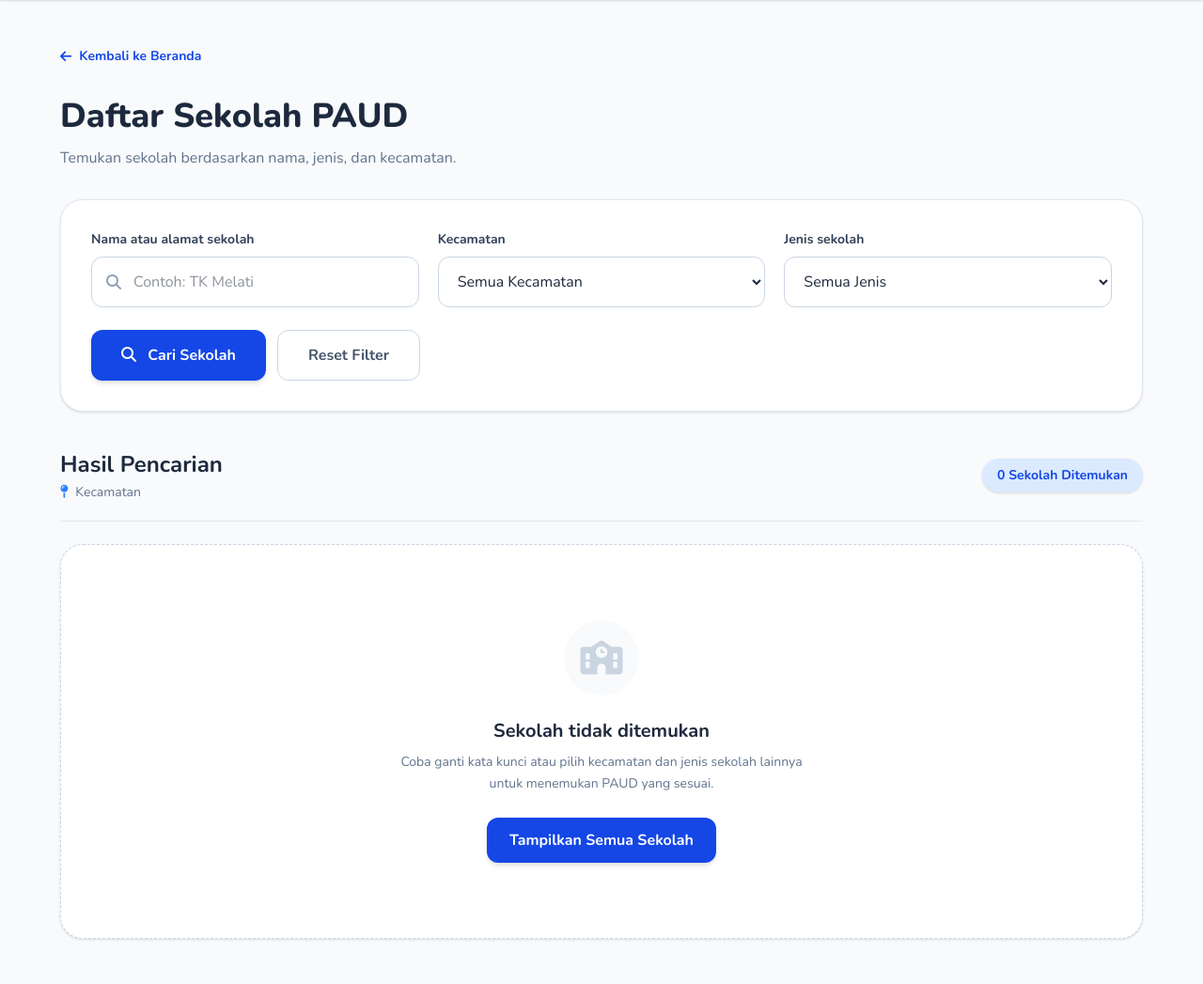
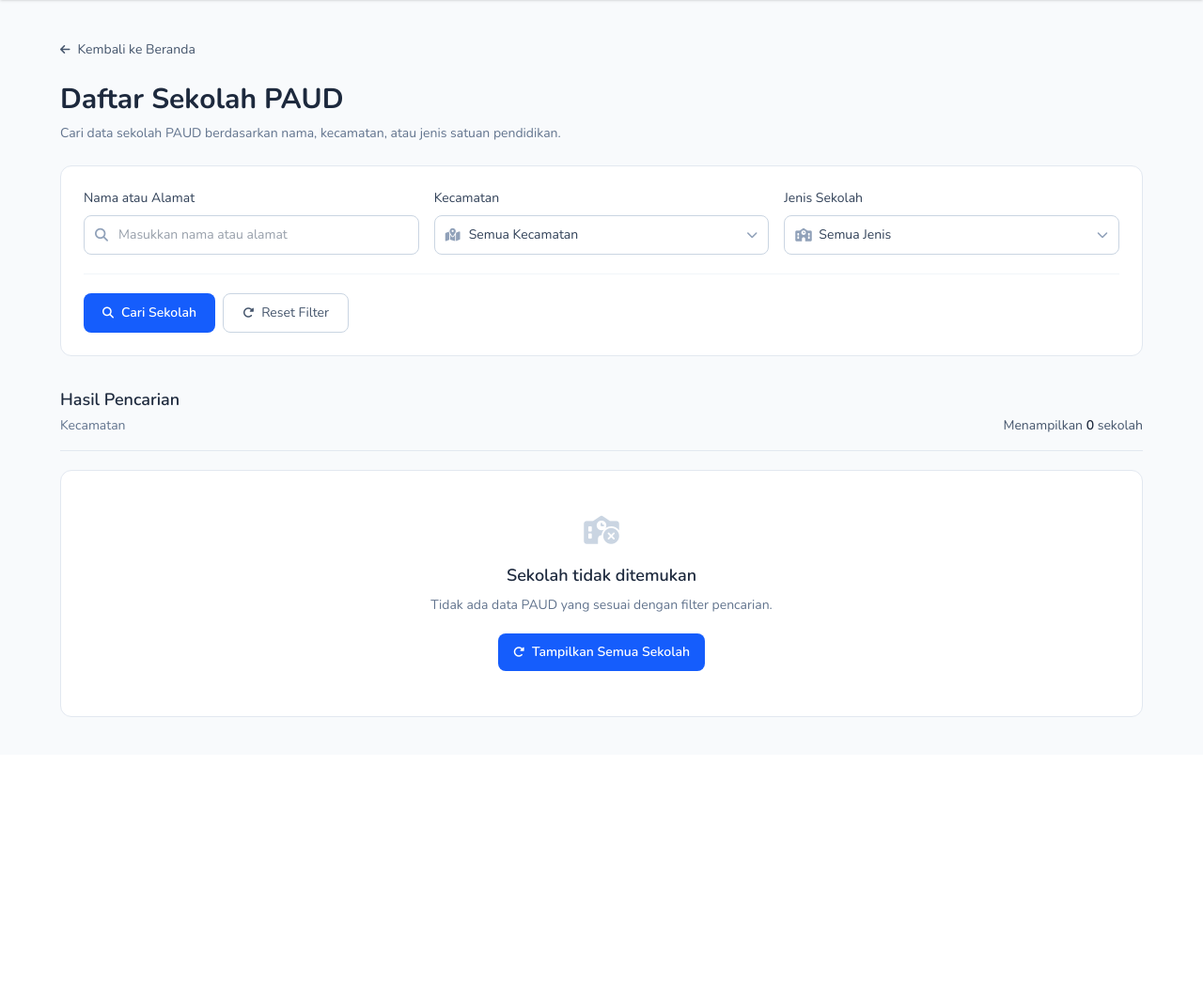
Before and after one commit to najwanabilla/peta-paud, a Laravel app: template resources/views/public/daftar.blade.php in a window 1280 px wide. Shown: the part 70-1117 px from the top of the page at 94% size. After the commit the page ends 833 px from the top, so only its background shows below. Run offline with Laravel 12, Linux system fonts and the light colour scheme; the template is opened without the code that fills it, so the values that code supplies are empty; style sheets or scripts are compiled from the project's sources; parts of the project's set-up code (start-up, migrations or seed data) failed here and were passed over; some libraries are stand-ins or nearby versions.

Commit message:
feat: perbaikan UI beranda, halaman daftar PAUD, fitur export excel, dan favicon baru

```diff
--- a/resources/views/public/daftar.blade.php
+++ b/resources/views/public/daftar.blade.php
@@ -2,51 +2,54 @@
 
 @section('judul', 'Daftar PAUD | Peta PAUD Balikpapan')
 
-@push('styles')
-<style>
-    .school-card {
-        transition: all 0.3s cubic-bezier(0.4, 0, 0.2, 1);
-        border: 1px solid #f1f5f9;
-        box-shadow: 0 4px 12px rgba(0,0,0,0.02);
-    }
-
-    .school-card:hover {
-        transform: translateY(-4px);
-        border-color: #bfdbfe;
-        box-shadow: 0 15px 30px -10px rgba(37, 99, 235, 0.12);
-    }
-</style>
-@endpush
-
 @section('isi')
-<div class="min-h-screen bg-slate-50 px-5 py-12">
+<div class="min-h-screen bg-slate-50 px-4 py-8 sm:px-6 lg:py-10">
     <div class="mx-auto max-w-6xl">
 
-        <a href="{{ route('beranda') }}" class="inline-flex items-center gap-2 text-sm font-bold text-blue-700 hover:text-blue-900 transition-colors">
-            <i class="fa-solid fa-arrow-left"></i> Kembali ke Beranda
+        {{-- Navigasi kembali --}}
+        <a href="{{ route('beranda') }}"
+           class="inline-flex items-center gap-2 text-sm font-medium text-slate-600 hover:text-blue-700">
+            <i class="fa-solid fa-arrow-left text-xs"></i>
+            Kembali ke Beranda
         </a>
 
-        <div class="mt-8 mb-8">
-            <h1 class="text-3xl font-extrabold text-slate-800 md:text-4xl">Daftar Sekolah PAUD</h1>
-            <p class="mt-3 text-base text-slate-500">Temukan sekolah berdasarkan nama, jenis, dan kecamatan.</p>
+        {{-- Judul halaman --}}
+        <div class="mb-6 mt-6">
+            <h1 class="text-2xl font-bold text-slate-800 sm:text-3xl">Daftar Sekolah PAUD</h1>
+            <p class="mt-2 text-sm text-slate-500">
+                Cari data sekolah PAUD berdasarkan nama, kecamatan, atau jenis satuan pendidikan.
+            </p>
         </div>
 
-        {{-- FORM PENCARIAN --}}
-        <form action="{{ route('paud.index') }}" method="GET" class="rounded-3xl border border-slate-200 bg-white p-6 shadow-sm md:p-8">
-            <div class="grid grid-cols-1 gap-5 md:grid-cols-2 lg:grid-cols-3">
+        {{-- Filter pencarian --}}
+        <section class="rounded-xl border border-slate-200 bg-white p-5 sm:p-6">
+            <form action="{{ route('paud.index') }}" method="GET">
+                <div class="grid grid-cols-1 gap-4 md:grid-cols-2 lg:grid-cols-3">
+
                     <div>
-                    <label for="q" class="mb-2 block text-sm font-bold text-slate-700">Nama atau alamat sekolah</label>
+                        <label for="q" class="mb-2 block text-sm font-medium text-slate-700">
+                            Nama atau Alamat
+                        </label>
                         <div class="relative">
-                        <div class="absolute inset-y-0 left-0 flex items-center pl-4 pointer-events-none">
-                            <i class="fa-solid fa-magnifying-glass text-slate-400"></i>
+                            <div class="pointer-events-none absolute inset-y-0 left-0 flex items-center pl-3">
+                                <i class="fa-solid fa-magnifying-glass text-sm text-slate-400"></i>
                             </div>
-                        <input id="q" type="text" name="q" value="{{ $kataKunci }}" placeholder="Contoh: TK Melati" class="w-full rounded-xl border border-slate-300 py-3.5 pl-11 pr-4 outline-none transition-colors focus:border-blue-500 focus:ring-2 focus:ring-blue-100">
+                            <input id="q" type="text" name="q" value="{{ $kataKunci }}"
+                                   placeholder="Masukkan nama atau alamat"
+                                   class="w-full rounded-lg border border-slate-300 bg-white py-2.5 pl-9 pr-3 text-sm text-slate-700 outline-none focus:border-blue-500 focus:ring-2 focus:ring-blue-100">
                         </div>
                     </div>
 
                     <div>
-                    <label for="kecamatan" class="mb-2 block text-sm font-bold text-slate-700">Kecamatan</label>
-                    <select id="kecamatan" name="kecamatan" class="w-full rounded-xl border border-slate-300 bg-white px-4 py-3.5 outline-none transition-colors focus:border-blue-500 focus:ring-2 focus:ring-blue-100">
+                        <label for="kecamatan" class="mb-2 block text-sm font-medium text-slate-700">
+                            Kecamatan
+                        </label>
+                        <div class="relative">
+                            <div class="pointer-events-none absolute inset-y-0 left-0 flex items-center pl-3">
+                                <i class="fa-solid fa-map-location-dot text-sm text-slate-400"></i>
+                            </div>
+                            <select id="kecamatan" name="kecamatan"
+                                    class="w-full appearance-none rounded-lg border border-slate-300 bg-white py-2.5 pl-9 pr-9 text-sm text-slate-700 outline-none focus:border-blue-500 focus:ring-2 focus:ring-blue-100">
                                 <option value="">Semua Kecamatan</option>
                                 @foreach ($kecamatans as $kecamatan)
                                     <option value="{{ $kecamatan->slug }}" @selected($kecamatanTerpilih === $kecamatan->slug)>
@@ -54,11 +57,22 @@
                                     </option>
                                 @endforeach
                             </select>
+                            <div class="pointer-events-none absolute inset-y-0 right-0 flex items-center pr-3">
+                                <i class="fa-solid fa-chevron-down text-xs text-slate-400"></i>
+                            </div>
+                        </div>
                     </div>
 
                     <div>
-                    <label for="jenis" class="mb-2 block text-sm font-bold text-slate-700">Jenis sekolah</label>
-                    <select id="jenis" name="jenis" class="w-full rounded-xl border border-slate-300 bg-white px-4 py-3.5 outline-none transition-colors focus:border-blue-500 focus:ring-2 focus:ring-blue-100">
+                        <label for="jenis" class="mb-2 block text-sm font-medium text-slate-700">
+                            Jenis Sekolah
+                        </label>
+                        <div class="relative">
+                            <div class="pointer-events-none absolute inset-y-0 left-0 flex items-center pl-3">
+                                <i class="fa-solid fa-school text-sm text-slate-400"></i>
+                            </div>
+                            <select id="jenis" name="jenis"
+                                    class="w-full appearance-none rounded-lg border border-slate-300 bg-white py-2.5 pl-9 pr-9 text-sm text-slate-700 outline-none focus:border-blue-500 focus:ring-2 focus:ring-blue-100">
                                 <option value="">Semua Jenis</option>
                                 @foreach (\App\Models\Paud::JENIS_SATUAN as $kode => $namaJenis)
                                     <option value="{{ $kode }}" @selected($jenisTerpilih === $kode)>
@@ -66,62 +80,73 @@
                                     </option>
                                 @endforeach
                             </select>
+                            <div class="pointer-events-none absolute inset-y-0 right-0 flex items-center pr-3">
+                                <i class="fa-solid fa-chevron-down text-xs text-slate-400"></i>
+                            </div>
+                        </div>
                     </div>
                 </div>
 
-            <div class="mt-6 flex flex-wrap gap-3">
-                <button type="submit" class="rounded-xl bg-blue-700 px-8 py-3.5 font-bold text-white shadow-md transition-all hover:-translate-y-0.5 hover:bg-blue-800 hover:shadow-lg">
-                    <i class="fa-solid fa-magnifying-glass mr-2"></i> Cari Sekolah
+                <div class="mt-5 flex flex-col gap-2 border-t border-slate-100 pt-5 sm:flex-row">
+                    <button type="submit"
+                            class="inline-flex items-center justify-center gap-2 rounded-lg bg-blue-600 px-5 py-2.5 text-sm font-semibold text-white hover:bg-blue-700 focus:outline-none focus:ring-2 focus:ring-blue-500 focus:ring-offset-2">
+                        <i class="fa-solid fa-magnifying-glass text-xs"></i>
+                        Cari Sekolah
                     </button>
-                <a href="{{ route('paud.index') }}" class="rounded-xl border border-slate-300 bg-white px-8 py-3.5 font-bold text-slate-600 transition-colors hover:bg-slate-50 hover:text-slate-800">
+                    <a href="{{ route('paud.index') }}"
+                       class="inline-flex items-center justify-center gap-2 rounded-lg border border-slate-300 bg-white px-5 py-2.5 text-sm font-medium text-slate-600 hover:bg-slate-50">
+                        <i class="fa-solid fa-rotate-right text-xs"></i>
                         Reset Filter
                     </a>
                 </div>
             </form>
+        </section>
 
-        {{-- HASIL PENCARIAN --}}
-        <div class="mt-10 flex flex-wrap items-center justify-between gap-4 border-b border-slate-200 pb-5">
+        {{-- Informasi hasil --}}
+        <div class="mt-8 flex flex-col gap-2 border-b border-slate-200 pb-4 sm:flex-row sm:items-end sm:justify-between">
             <div>
-                <h2 class="text-2xl font-bold text-slate-800">Hasil Pencarian</h2>
+                <h2 class="text-lg font-semibold text-slate-800">Hasil Pencarian</h2>
                 @if ($kecamatanTerpilih)
                     @php $namaKecamatanTerpilih = $kecamatans->firstWhere('slug', $kecamatanTerpilih)?->nama; @endphp
                     @if ($namaKecamatanTerpilih)
-                        <p class="mt-1 text-sm font-medium text-slate-500"><i class="fa-solid fa-map-pin mr-1 text-blue-500"></i> Kecamatan {{ $namaKecamatanTerpilih }}</p>
+                        <p class="mt-1 text-sm text-slate-500">
+                            Kecamatan {{ $namaKecamatanTerpilih }}
+                        </p>
                     @endif
                 @else
-                    <p class="mt-1 text-sm font-medium text-slate-500"><i class="fa-solid fa-map-location-dot mr-1 text-blue-500"></i> Semua kecamatan di Balikpapan</p>
+                    <p class="mt-1 text-sm text-slate-500">Seluruh kecamatan di Kota Balikpapan</p>
                 @endif
             </div>
-            <span class="rounded-full bg-blue-100 px-4 py-2 text-sm font-bold text-blue-700 shadow-sm">
-                {{ $pauds->total() }} Sekolah Ditemukan
-            </span>
+            <p class="text-sm text-slate-600">
+                Menampilkan <span class="font-semibold text-slate-800">{{ $pauds->total() }}</span> sekolah
+            </p>
         </div>
 
-        {{-- DAFTAR SEKOLAH --}}
+        {{-- Daftar sekolah --}}
         @if ($pauds->count() > 0)
-            <div class="mt-6 grid grid-cols-1 gap-5 md:grid-cols-2 lg:grid-cols-3">
+            <div class="mt-5 grid grid-cols-1 gap-4 md:grid-cols-2 lg:grid-cols-3">
                 @foreach ($pauds as $sekolah)
-                    <article class="school-card flex flex-col justify-between rounded-2xl bg-white p-6">
+                    <article class="flex flex-col justify-between rounded-xl border border-slate-200 bg-white p-5 transition-colors hover:border-blue-300">
                         <div>
-                            <div class="flex flex-wrap items-center justify-between gap-2">
-                                <span class="rounded-lg bg-blue-50 px-3 py-1.5 text-xs font-extrabold tracking-wide text-blue-700">
+                            <div class="flex flex-wrap items-center gap-2">
+                                <span class="rounded-md bg-blue-50 px-2.5 py-1 text-xs font-semibold text-blue-700">
                                     {{ $sekolah->jenis_satuan ?? 'PAUD' }}
                                 </span>
                                 @if ($sekolah->status)
-                                    <span class="rounded-md bg-emerald-50 px-2.5 py-1 text-xs font-bold text-emerald-700">
+                                    <span class="rounded-md bg-slate-100 px-2.5 py-1 text-xs font-medium text-slate-600">
                                         {{ $sekolah->status }}
                                     </span>
                                 @endif
                             </div>
 
-                            <h3 class="mt-4 text-xl font-bold leading-snug text-slate-800">
-                                <a href="{{ route('paud.show', $sekolah) }}" class="hover:text-blue-700 transition-colors">
+                            <h3 class="mt-4 text-base font-semibold leading-snug text-slate-800">
+                                <a href="{{ route('paud.show', $sekolah) }}" class="hover:text-blue-700">
                                     {{ $sekolah->nama }}
                                 </a>
                             </h3>
 
-                            <div class="mt-3 flex items-start gap-2.5 text-sm leading-relaxed text-slate-500">
-                                <i class="fa-solid fa-location-dot mt-1 text-slate-400"></i>
+                            <div class="mt-3 flex items-start gap-2 text-sm leading-relaxed text-slate-500">
+                                <i class="fa-solid fa-location-dot mt-1 text-xs text-slate-400"></i>
                                 <p>
                                     {{ $sekolah->alamat ?: 'Alamat belum tersedia' }}
                                     @if ($sekolah->kelurahan), {{ $sekolah->kelurahan }} @endif
@@ -130,30 +155,32 @@
                             </div>
                         </div>
 
-                        <div class="mt-6 pt-4 border-t border-slate-100">
-                            <a href="{{ route('paud.show', $sekolah) }}" class="inline-flex items-center gap-2 text-sm font-bold text-blue-600 hover:text-blue-800 transition-colors">
-                                Lihat Profil Lengkap <i class="fa-solid fa-arrow-right"></i>
+                        <div class="mt-5 border-t border-slate-100 pt-4">
+                            <a href="{{ route('paud.show', $sekolah) }}"
+                               class="inline-flex items-center gap-2 text-sm font-semibold text-blue-700 hover:text-blue-800">
+                                Lihat Profil
+                                <i class="fa-solid fa-arrow-right text-xs"></i>
                             </a>
                         </div>
                     </article>
                 @endforeach
             </div>
 
-            {{-- PAGINATION --}}
-            <div class="mt-10">
+            {{-- Pagination --}}
+            <div class="mt-8 flex justify-center">
                 {{ $pauds->links() }}
             </div>
         @else
-            {{-- JIKA DATA TIDAK DITEMUKAN --}}
-            <div class="mt-6 rounded-3xl border border-dashed border-slate-300 bg-white px-5 py-20 text-center shadow-sm">
-                <div class="mx-auto flex h-20 w-20 items-center justify-center rounded-full bg-slate-50 text-4xl text-slate-300">
-                    <i class="fa-solid fa-school"></i>
-                </div>
-                <h3 class="mt-6 text-xl font-bold text-slate-800">Sekolah tidak ditemukan</h3>
-                <p class="mx-auto mt-2 max-w-md text-sm leading-relaxed text-slate-500">
-                    Coba ganti kata kunci atau pilih kecamatan dan jenis sekolah lainnya untuk menemukan PAUD yang sesuai.
+            {{-- Data tidak ditemukan --}}
+            <div class="mt-5 rounded-xl border border-slate-200 bg-white px-5 py-12 text-center">
+                <i class="fa-solid fa-school-circle-xmark text-3xl text-slate-300"></i>
+                <h3 class="mt-4 text-lg font-semibold text-slate-800">Sekolah tidak ditemukan</h3>
+                <p class="mt-2 text-sm text-slate-500">
+                    Tidak ada data PAUD yang sesuai dengan filter pencarian.
                 </p>
-                <a href="{{ route('paud.index') }}" class="mt-6 inline-block rounded-xl bg-blue-700 px-6 py-3 font-bold text-white shadow-md hover:bg-blue-800 transition-colors">
+                <a href="{{ route('paud.index') }}"
+                   class="mt-5 inline-flex items-center gap-2 rounded-lg bg-blue-600 px-4 py-2.5 text-sm font-semibold text-white hover:bg-blue-700">
+                    <i class="fa-solid fa-rotate-right text-xs"></i>
                     Tampilkan Semua Sekolah
                 </a>
             </div>
```
Also changed, not shown: resources/views/public/beranda.blade.php (+77 -119 lines). Lines whose indentation alone changed are shown as unchanged.
